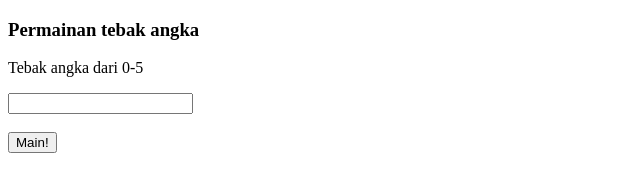
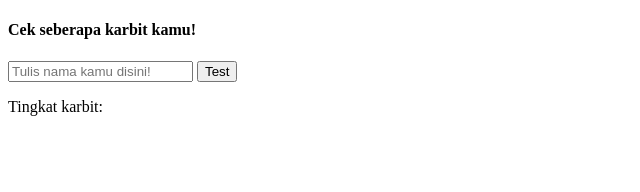
Before and after one commit to jibrilianakasyaa-cloud/LKPD-PakAsep, a plain HTML site: page LKPD-9/index.html in a window 1280 px wide. Shown: the whole page, without its empty margins (0-640 px from the left). Drawn offline with Linux system fonts and the light colour scheme.

Commit message:
Update index.html

```diff
--- a/LKPD-9/index.html
+++ b/LKPD-9/index.html
@@ -4,24 +4,14 @@
   <meta charset="UTF-8">
   <meta name="viewport" content="width=device-width, initial-scale=1.0">
   <meta http-equiv="X-UA-Compatible" content="ie=edge">
-  <title>Tebak angka</title>
-  <link rel="stylesheet" href="style.css">
+  <title>Poocubed</title>
 </head>
 <body>
-  <h3>Permainan tebak angka</h3>
-  <p>Tebak angka dari 0-5</p>
-  <input type="number" id="tebakan" maxlength="1"><br><br>
-  <button onclick="enter()">Main!</button>
-  <div id="alert"></div>
-  <!--
-  -Tantangan terbesarnya adalah memahami cara kerja array dan Math.
-
-  -Jika ada waktu lebih (atau lebih tepatnya niat lebih),
-  aku mau ngebuat ulang menjadi web "ramalan" seperti,
-  "seberapa karbit kah kamu", lalu user akan memasukkan nama
-  dan saat di enter, akan menunjukkan seperti persentase kekarbitan mu
-  dan gambar pujian/hinaan tergantung persentase kekarbitanmu
-  !-->
-  <script src="script.js"></script>
+  <h4>Cek seberapa karbit kamu!</h4>
+  <input type="text" id="nama" placeholder="Tulis nama kamu disini!">
+  <button id="tes">Test</button>
+  <p>Tingkat karbit: <span id="persenan"></span></span></p>
+  <div id="hasil"></div>
+  <script src="script.js" defer></script>
 </body>
 </html>
```
